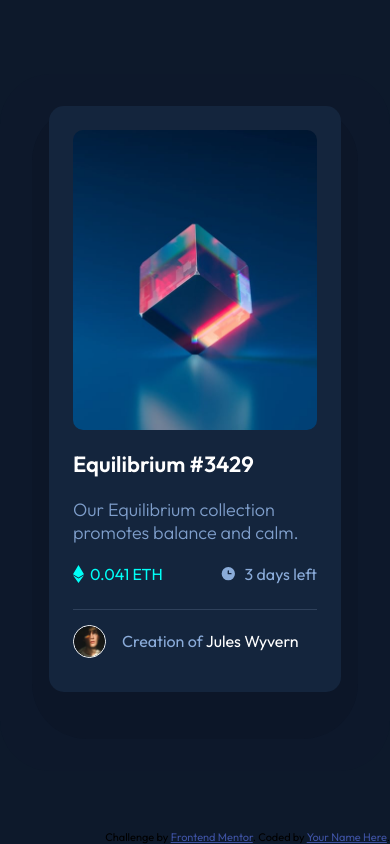
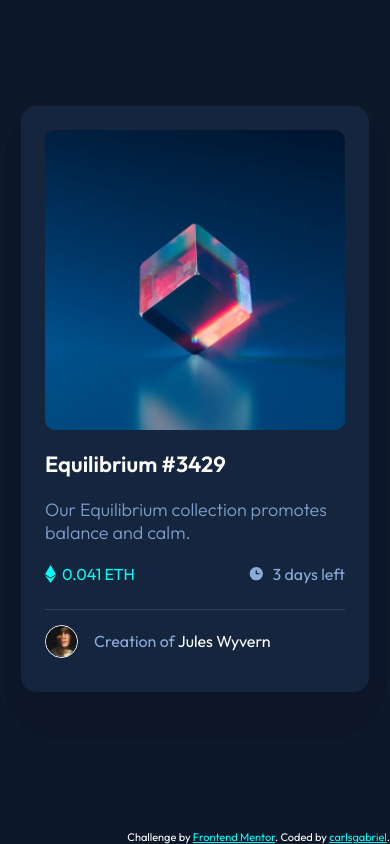
Before and after one commit to carlsgabriel/frontendMentorNtfPreviewCardComponent, a plain HTML site: page index.html in a window 390 px wide. Drawn offline with Linux system fonts and the light colour scheme.

Commit message:
finishing page

```diff
--- a/index.html
+++ b/index.html
@@ -19,7 +19,7 @@
     }
 
     .attribution a {
-      color: hsl(228, 45%, 44%);
+      color: hsl(178, 100%, 50%);
     }
   </style>
 </head>
@@ -62,7 +62,7 @@
 
   <div class="attribution">
     Challenge by <a href="https://www.frontendmentor.io?ref=challenge" target="_blank">Frontend Mentor</a>.
-    Coded by <a href="#">Your Name Here</a>.
+    Coded by <a href="https://www.frontendmentor.io/profile/carlsgabriel">carlsgabriel</a>.
   </div>
 </body>
 
--- a/style.css
+++ b/style.css
@@ -149,7 +149,14 @@ hr{
 }
 
 .attribution{
+    color: #FFF;
     position: absolute;
     right: 0;
     bottom: 0;
 }
+
+@media(max-width:500px){
+    .component-container{
+        margin: 4px;
+    }
+}
```
Also changed, not shown: design/active-states.jpg (deleted), design/desktop-design.jpg (deleted), design/desktop-preview.jpg (deleted), design/mobile-design.jpg (deleted), 3 other files.
